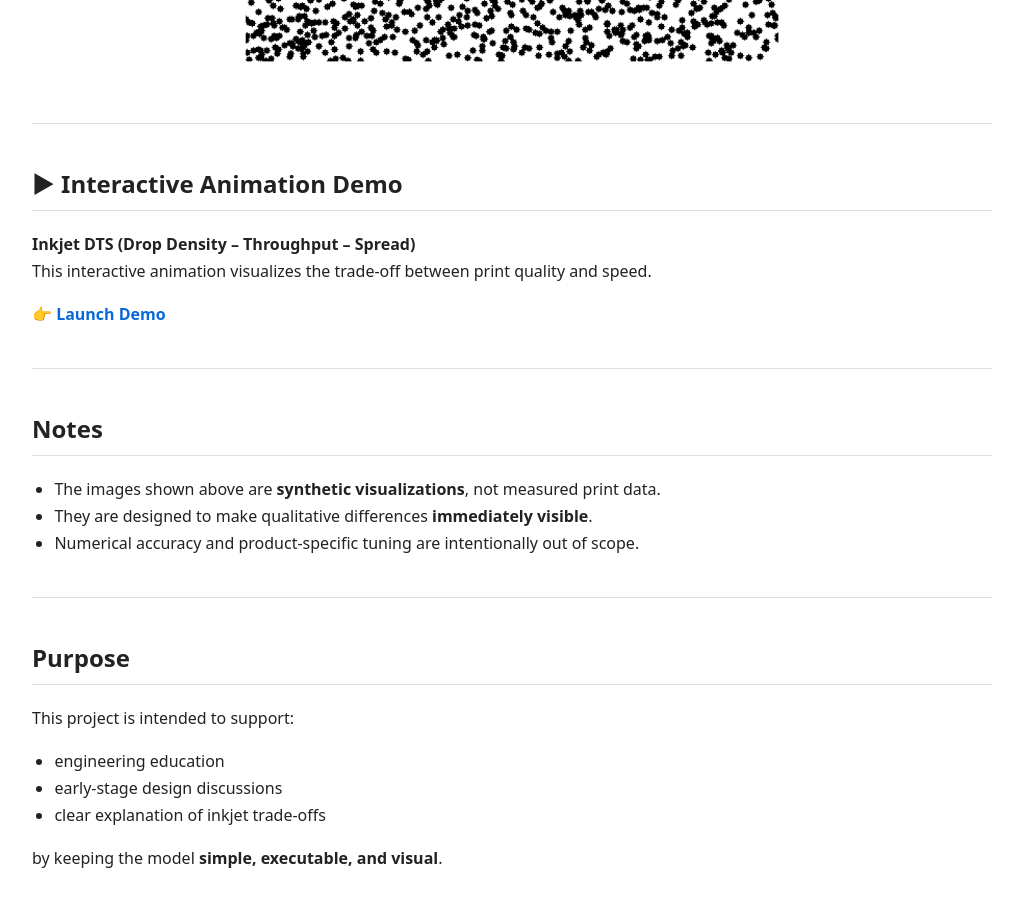
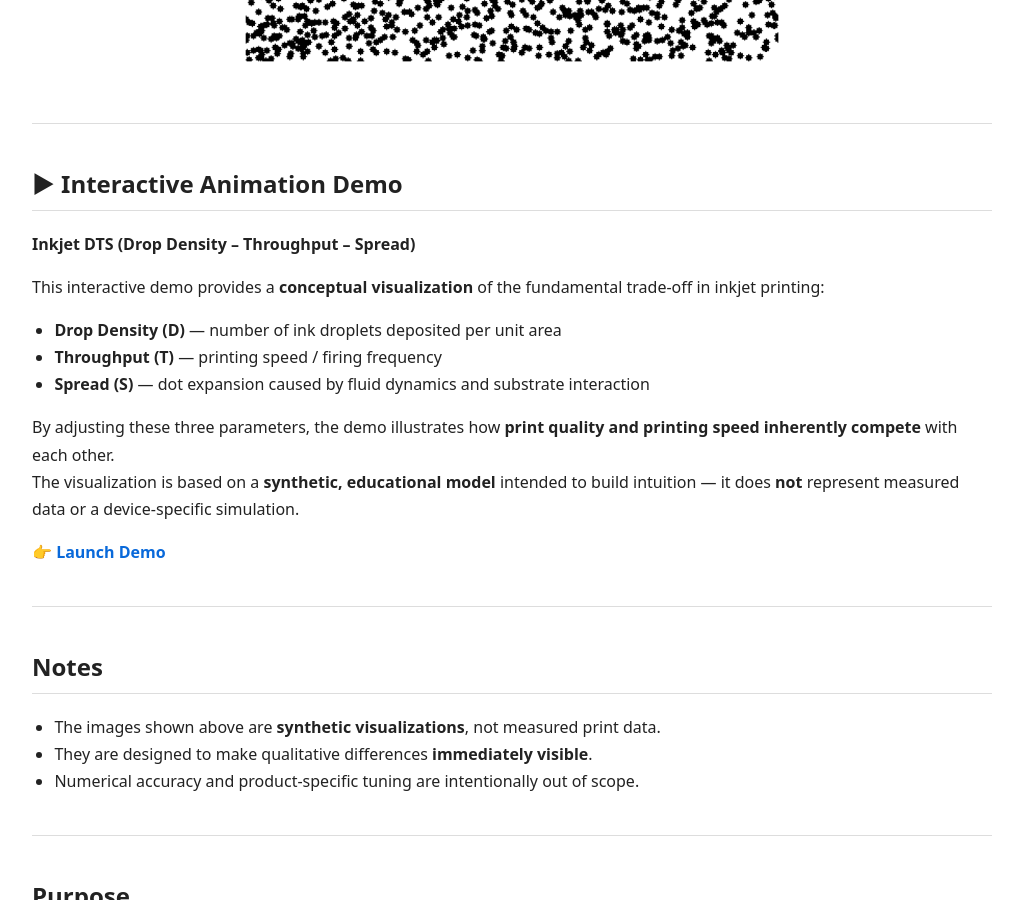
Before and after one commit to Samizo-AITL/inkjet-dts, a Jekyll site: the page built from index.md, in a window 1280 px wide and 900 px high, scrolled down 5437 px. Shown: the whole window, without its empty margins (128-1151 px from the left). Built offline with Jekyll 4.4.1, drawn with Linux system fonts in a browser that asks for light colours.

Commit message:
Update index.md

```diff
--- a/index.md
+++ b/index.md
@@ -143,7 +143,15 @@ can be expressed as combinations of these three axes.
 ## ▶ Interactive Animation Demo
 
 **Inkjet DTS (Drop Density – Throughput – Spread)**
-This interactive animation visualizes the trade-off between print quality and speed.
+
+This interactive demo provides a **conceptual visualization** of the fundamental trade-off in inkjet printing:
+
+- **Drop Density (D)** — number of ink droplets deposited per unit area
+- **Throughput (T)** — printing speed / firing frequency
+- **Spread (S)** — dot expansion caused by fluid dynamics and substrate interaction
+
+By adjusting these three parameters, the demo illustrates how **print quality and printing speed inherently compete** with each other.
+The visualization is based on a **synthetic, educational model** intended to build intuition — it does **not** represent measured data or a device-specific simulation.
 
 👉 **[Launch Demo](./demo/)**
 
```
